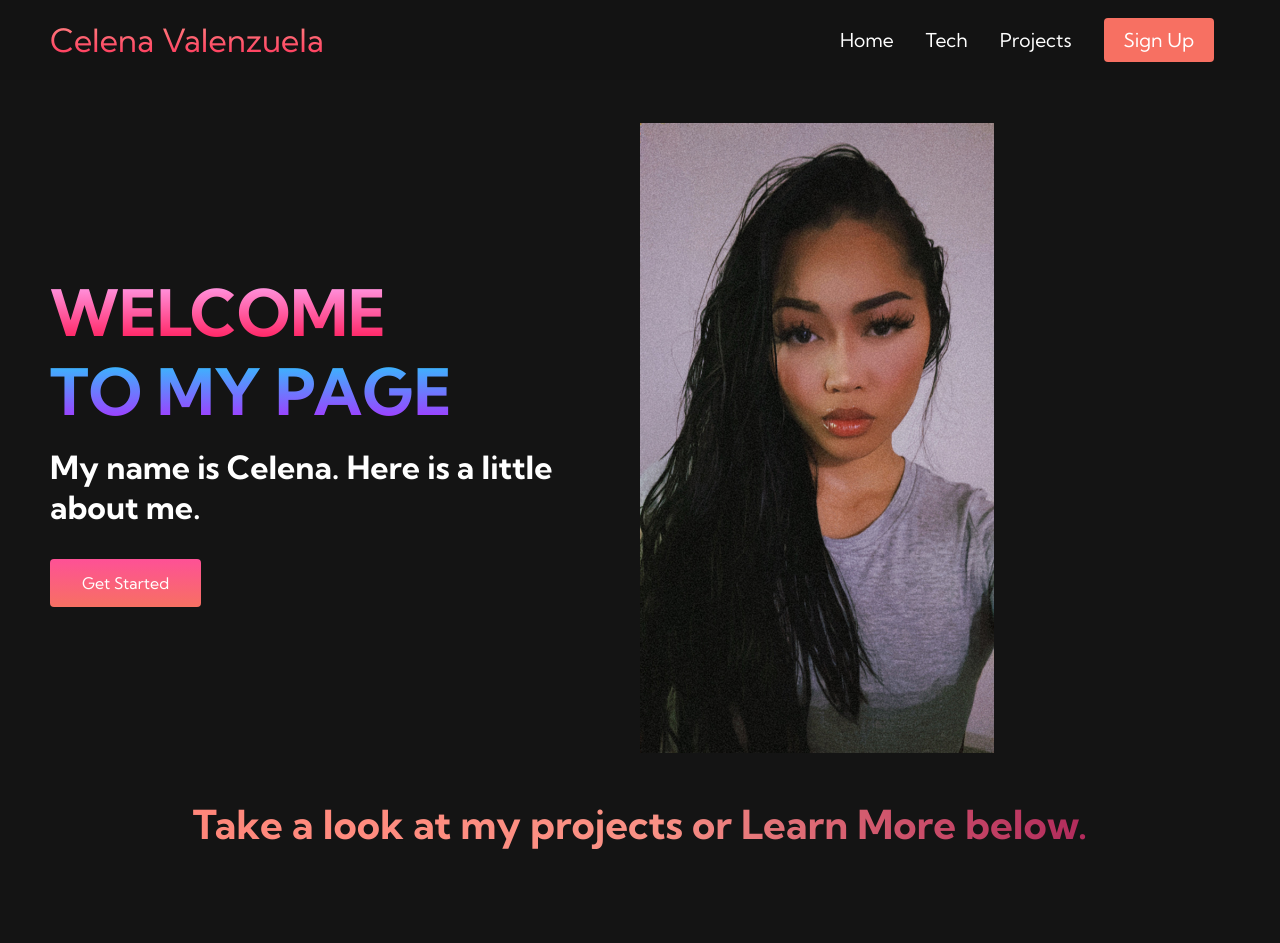
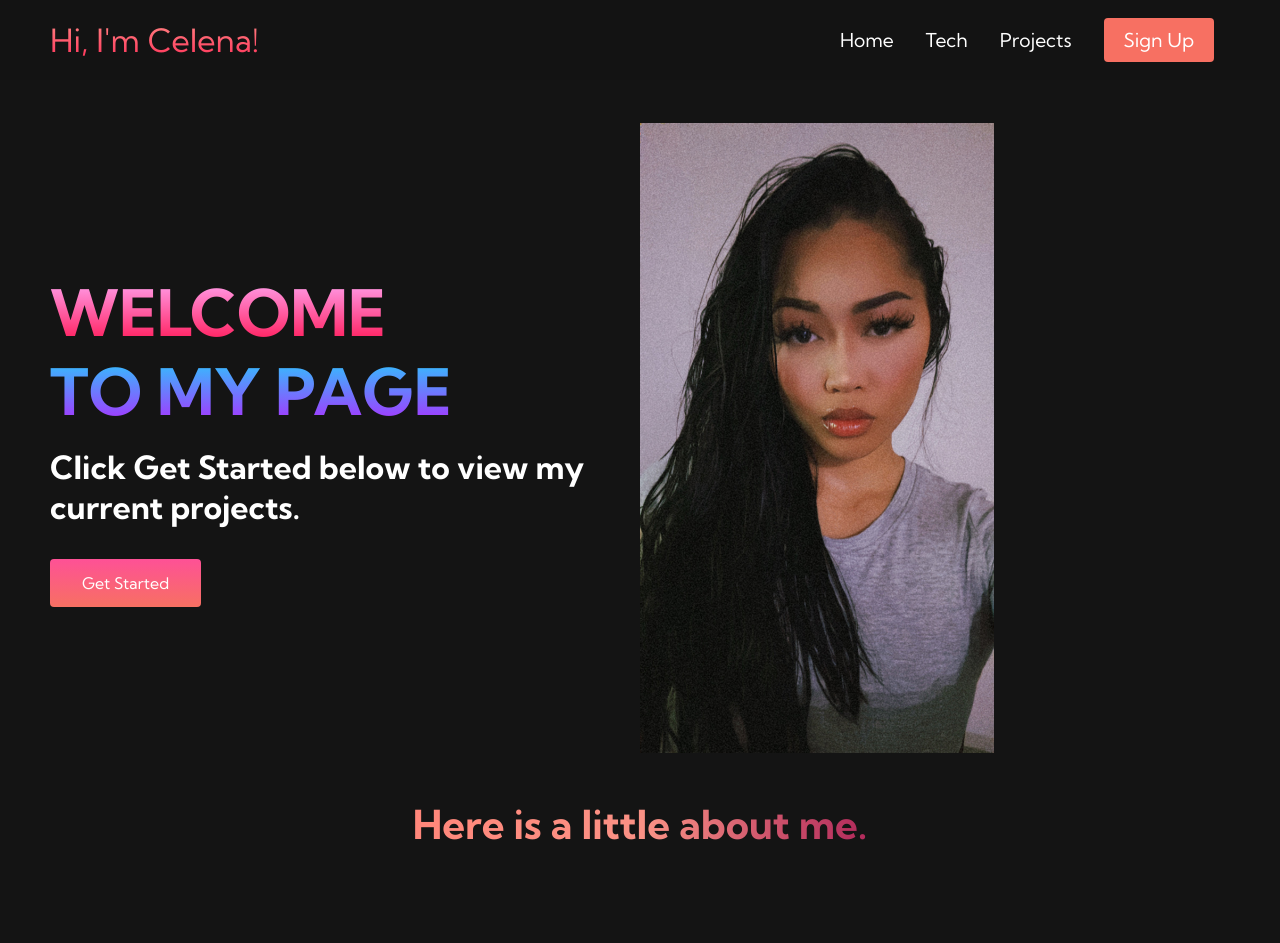
Before and after one commit to celenaisabelle/my-website, a plain HTML site: page index.html in a window 1280 px wide. Shown: the top 943 px of the page. Drawn offline with Linux system fonts and the light colour scheme.

Commit message:
Adjusted main page text.

```diff
--- a/index.html
+++ b/index.html
@@ -13,7 +13,7 @@
     <!-- Navbar Section-->
     <nav class="navbar">
         <div class="navbar__container">
-            <a href="/" id="navbar__logo">Celena Valenzuela</a>
+            <a href="/" id="navbar__logo">Hi, I'm Celena!</a>
             <div class="navbar__toggle" id="mobile-menu">
                 <span class="bar"></span>
                 <span class="bar"></span>
@@ -50,7 +50,7 @@
             <div class="main__content">
                 <h1>WELCOME</h1>
                 <h2>TO MY PAGE</h2>
-                <P>My name is Celena. Here is a little about me.</P>
+                <P>Click Get Started below to view my current projects.</P>
                 <button class="main__btn"><a href="/">Get Started</a></button>
             </div>
             <div class="main__image--container">
@@ -61,7 +61,7 @@
 
     <!-- Services Section -->
      <div class="services">
-        <h1>Take a look at my projects or Learn More below.</h1>
+        <h1>Here is a little about me.</h1>
         <div class="services__container">
             <div class="services__card">
                 <h2>Where I'm From</h2>
```
